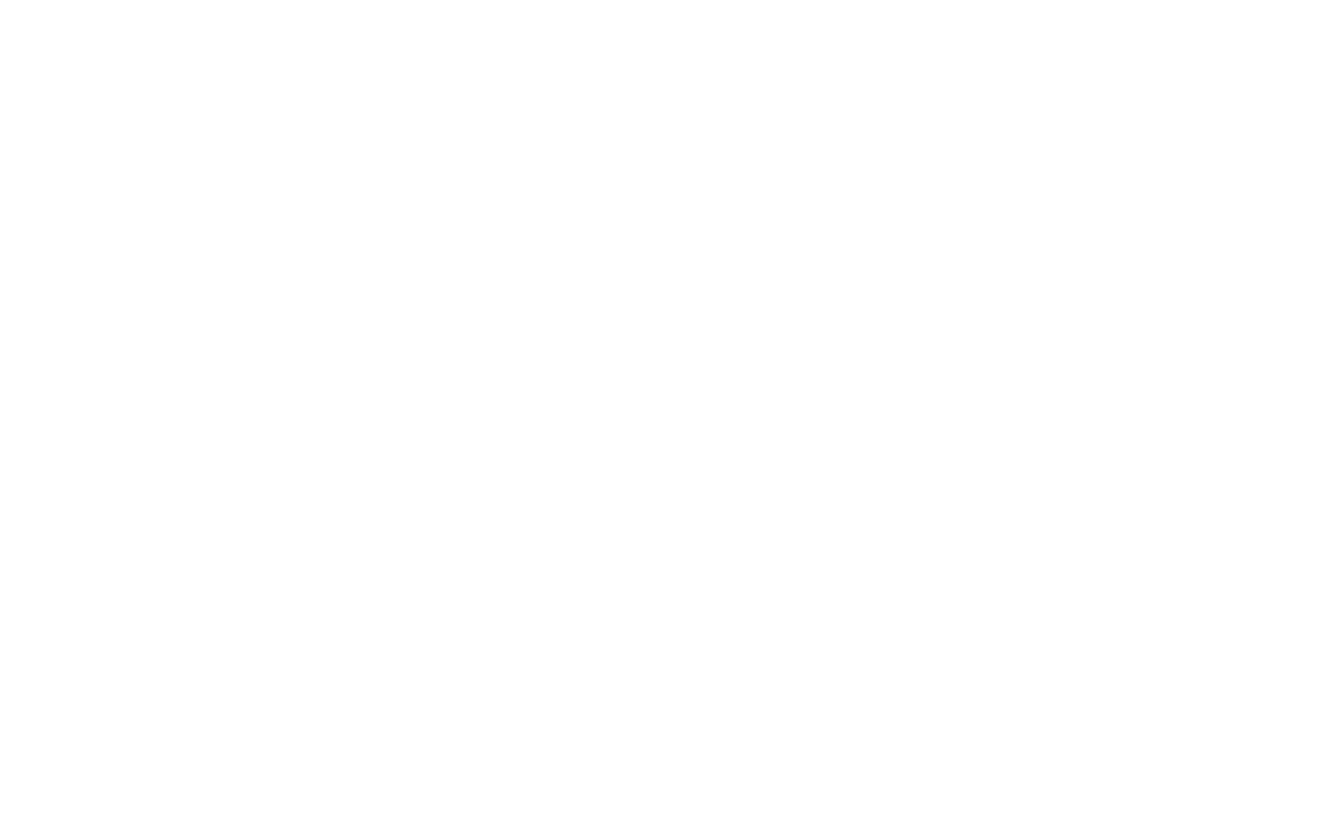
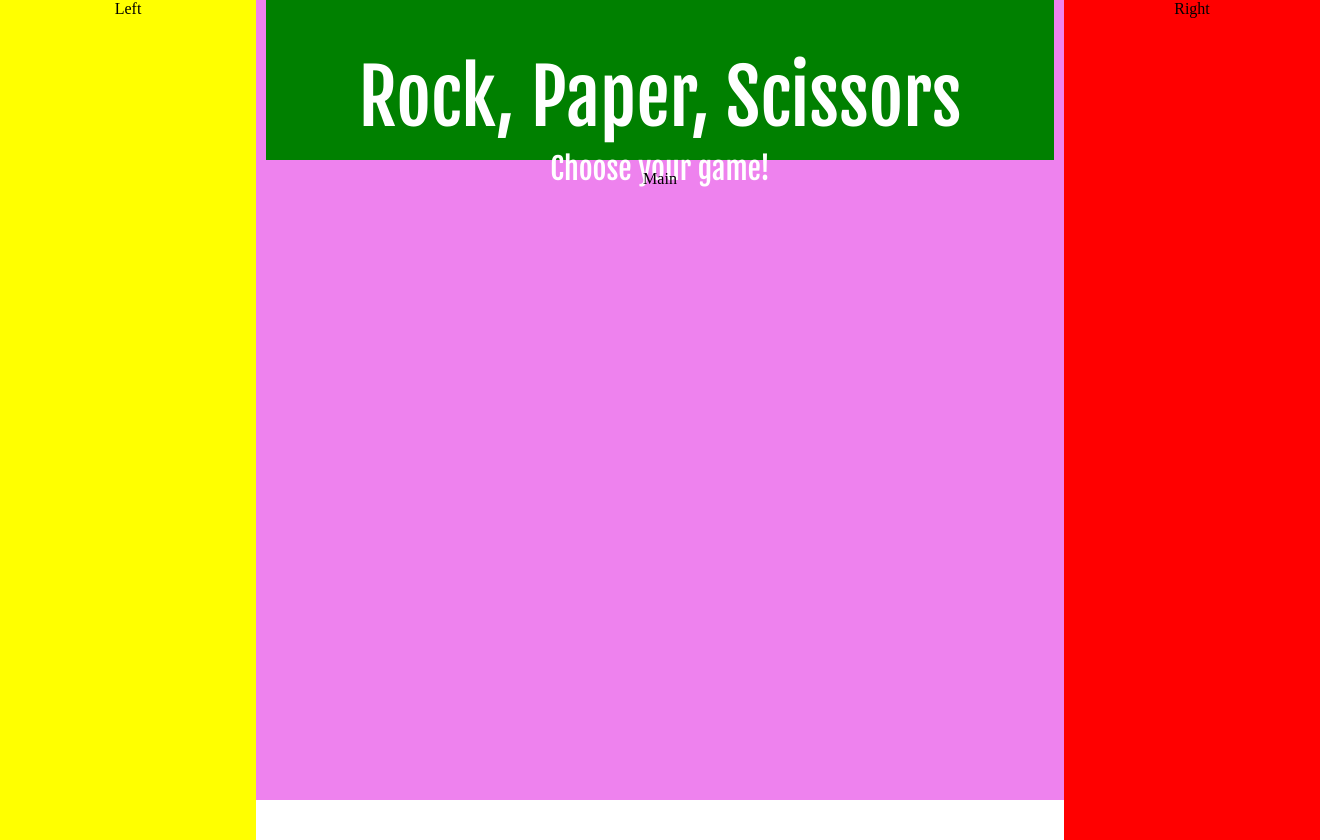
Before and after one commit to BenWehrend/rock-paper-scissors, a plain HTML site: page index.html in a window 1280 px wide. Shown: the whole page, 1320 px wide, since content can reach past the window. Before the commit the page ends 800 px from the top, so only its background shows below. Drawn offline with Linux system fonts and the light colour scheme.

Commit message:
Adds inital grid layout and HTML foundation

```diff
--- a/index.html
+++ b/index.html
@@ -2,6 +2,16 @@
 <html lang="en">
   <head>
     <link rel="stylesheet" href="styles.css">
-    <link href="https://fonts.googleapis.com/css2?family=Quicksand:wght@400;700&display=swap" rel="stylesheet">
+    <link href="https://fonts.googleapis.com/css2?family=Anton&family=Fjalla+One&family=Kanit&display=swap" rel="stylesheet">
   </head>
+  <body>
+    <div class="grid-container">
+      <div class="item1"></div>
+        <div class="item1-overlap">Rock, Paper, Scissors</div>
+        <div class="item1-overlap2">Choose your game!</div>
+      <div class="item2">Left</div>
+      <div class="item3">Main</div>
+      <div class="item4">Right</div>
+    </div>
+  </body>
 </html>
--- a/styles.css
+++ b/styles.css
@@ -0,0 +1,64 @@
+html,
+body {
+    height: 100%;
+    margin: 0;
+}
+
+.grid-container {
+    display: grid;
+    grid-template-areas:
+      'left header header header right'
+      'left main main main right'
+      'left main main main right'
+      'left main main main right'
+      'left main main main right';
+    gap: 10px;
+    background-color: violet;
+    border: 5px;
+    grid-template-rows: 20% 20% 20% 20% 20%;
+    grid-template-columns: 20% 20% 20% 20% 20%;
+    text-align: center;
+    height: 100%;
+}
+
+.item1 {
+    grid-area: header;
+    background-color:green;
+}
+
+.item1-overlap {
+    grid-area: header;
+    margin-top: 50px;
+
+    color: white;
+    font-size: 75px;
+    font-family: "Fjalla One", sans-serif;
+    font-weight: 400;
+    font-style: normal;
+}
+
+.item1-overlap2 {
+    grid-area: header;
+    margin-top: 150px;
+
+    color: white;
+    font-size: 30px;
+    font-family: "Fjalla One", sans-serif;
+    font-weight: 400;
+    font-style: normal;
+
+}
+
+.item2 {
+    grid-area: left;
+    background-color: yellow;
+}
+
+.item3 {
+    grid-area: main;
+}
+
+.item4 {
+    grid-area: right;
+    background-color: red;
+}
```
Also changed, not shown: 1 other file.
